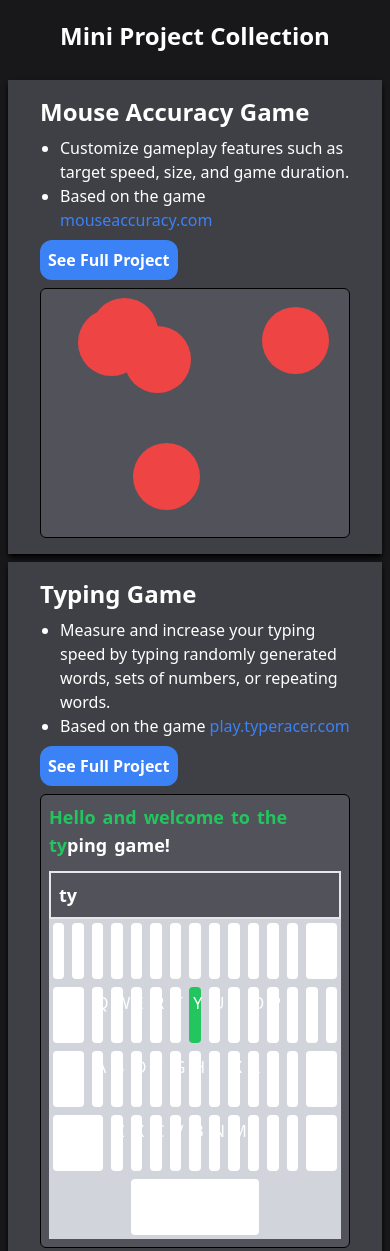
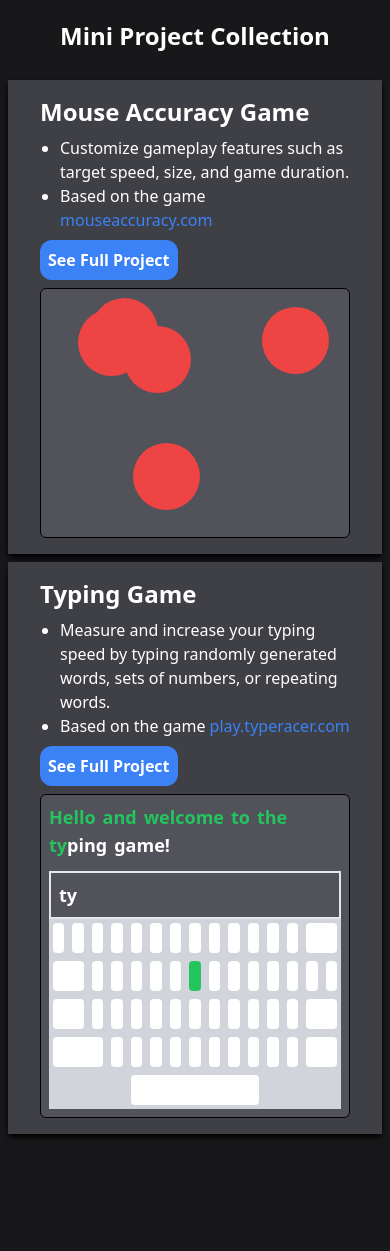
Before and after one commit to arriagada689/frontend-project-collection, a website: page index.html in a window 390 px wide. Shown: the top 1251 px of the page. After the commit the page ends 1154 px from the top, so only its background shows below. Drawn offline with Linux system fonts and the light colour scheme.

Commit message:
color fixes

```diff
--- a/index.html
+++ b/index.html
@@ -6,7 +6,7 @@
     <title>Mini Project Collection</title>
     <link href="css/main.css" rel="stylesheet">
 </head>
-<body class="flex flex-col items-center bg-zinc-900 text-white gap-y-2 mx-2 md:mx-0">
+<body class="flex flex-col items-center bg-zinc-900 text-white gap-y-2 mx-2 md:mx-0 pb-5">
     <div class="font-bold text-2xl my-5">Mini Project Collection</div>
 
     <!--Mouse Accuracy Game-->
@@ -33,13 +33,13 @@
             <div id="input-box" class="border-2 p-2 text-lg w-full mt-3 font-semibold dark:bg-gray-800 h-[48px]"></div>
 
             <!--Keyboard-->
-            <div id="keyboard" class="grid grid-rows-5 gap-2 w-full bg-gray-300 p-1" style="grid-template-columns: repeat(15, minmax(0, 1fr));">
+            <div id="keyboard" class="grid grid-rows-5 gap-2 w-full bg-gray-300 p-1 text-transparent md:text-black" style="grid-template-columns: repeat(15, minmax(0, 1fr));">
 
             </div>
         </div>
     </div>
 
-    <div class="hidden bg-gray-300 p-4 text-center rounded shadow col-span-2 col-span-3 col-span-7"></div>
+    <div class="hidden bg-gray-300 p-4 text-center rounded shadow col-span-2 col-span-3 col-span-7 h-[30px] md:h-[56px]"></div>
 
     <script src="js/homepage/sub-mouse-accuracy.js" type="module"></script>
     <script src="js/homepage/sub-typing-game.js" type="module"></script>
--- a/js/homepage/sub-mouse-accuracy.js
+++ b/js/homepage/sub-mouse-accuracy.js
@@ -50,7 +50,7 @@ function addTarget(){
         //give gray outline
         const colorClasses = color.split(' ')
         target.classList.remove(...colorClasses)
-        target.classList.add('border', 'border-gray-600', 'opacity-100', 'dark:border-gray-400')
+        target.classList.add('border', 'border-white', 'opacity-100', 'dark:border-gray-400')
         //fade out
         target.style.transition = 'opacity 0.5s ease';
         target.style.opacity = '0';
--- a/js/homepage/sub-typing-game.js
+++ b/js/homepage/sub-typing-game.js
@@ -117,7 +117,7 @@ function createKeyboard() {
     keyboardArr.forEach(key => {
         const keyDiv = document.createElement('div')
         keyDiv.textContent = key === 'empty' || key === 'em' || key === 'triple' ? '' : key
-        keyDiv.className = 'bg-white p-1 text-center rounded ';
+        keyDiv.className = 'bg-white p-1 text-center rounded h-[30px]';
 
         //set col span for big keys
         if(key === 'back' || key === 'Tab' || key === 'Caps' || key === 'Enter' || key === 'empty'){
```
Also changed, not shown: css/main.css.
